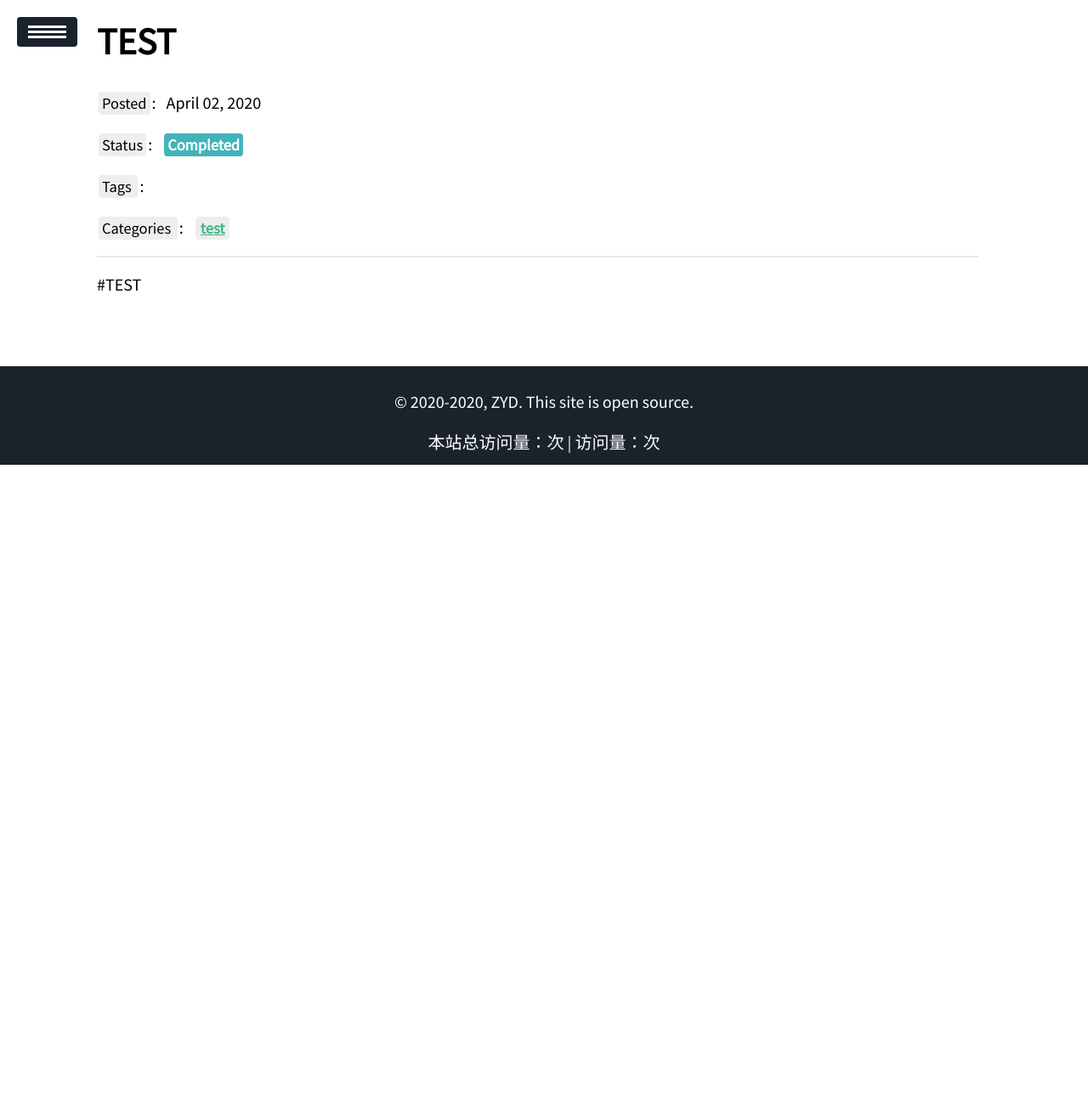
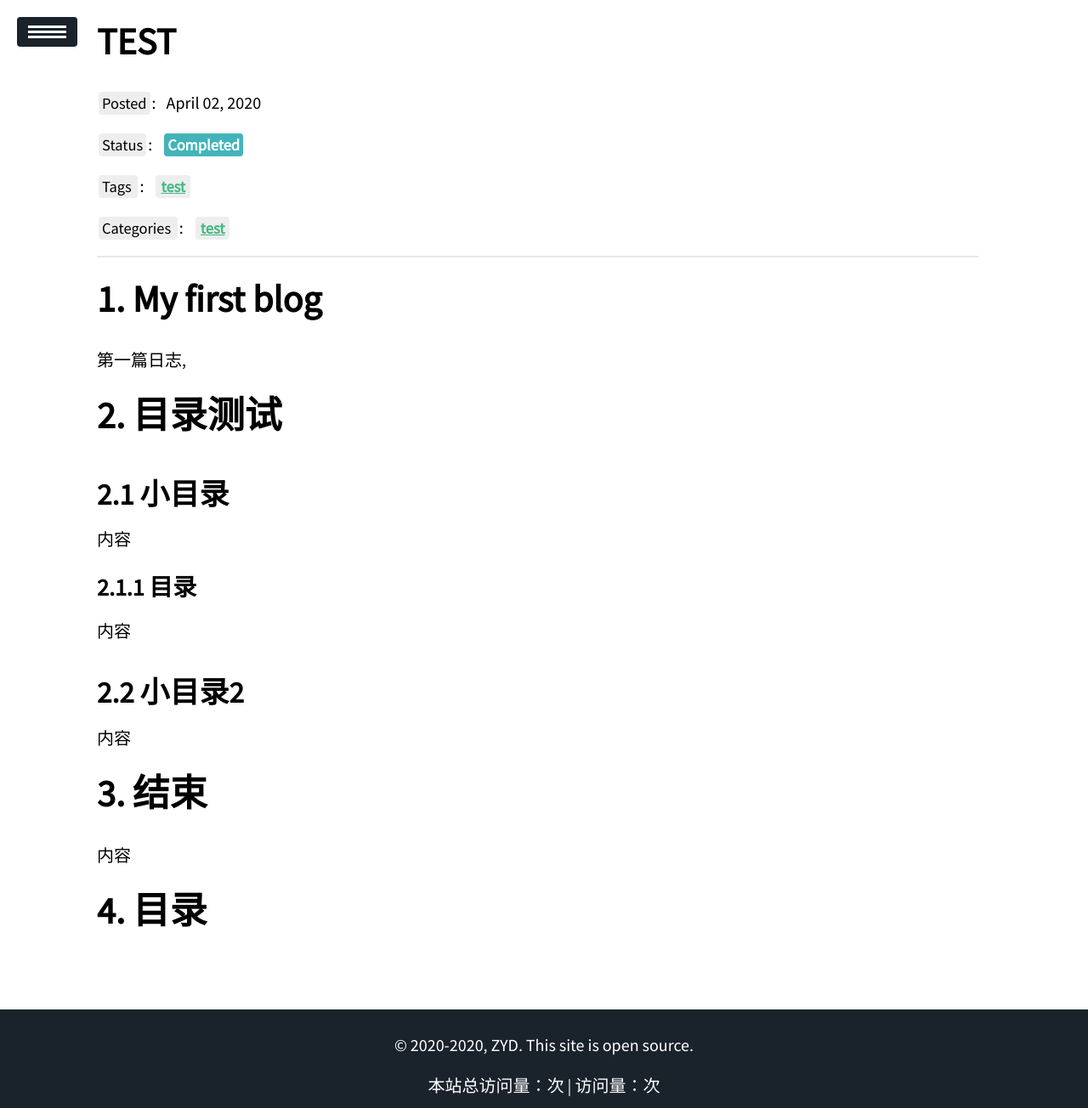
Before and after one commit to ZhaoYandong00/zhaoyandong00.github.io, a Jekyll site: the page built from _posts/2020-04-02-Test.md, in a window 1280 px wide. Shown: the whole page at 85% size. Built offline with Jekyll 4.4.1, drawn with Linux system fonts in a browser that asks for light colours; comment, search, counter and statistics services are not loaded; before the commit the page ends 900 px from its top, so only the background shows below that.

Commit message:
目录测试

```diff
--- a/_layouts/displayindex.html
+++ b/_layouts/displayindex.html
@@ -1,6 +1,5 @@
 <!-- 文章列表显示 -->
 <!DOCTYPE html>
-<html lang="en">
 
 <head>
    {% include head.html %}
--- a/_layouts/home.html
+++ b/_layouts/home.html
@@ -1,6 +1,5 @@
 <!-- 首页格式 -->
 <!DOCTYPE html>
-<html lang="en">
    <head>
       {% include head.html %}
       <!-- main style sheet -->
--- a/_layouts/post.html
+++ b/_layouts/post.html
@@ -1,6 +1,5 @@
 <!-- 文章格式 -->
 <!DOCTYPE html>
-<html lang="en">
 
 <head>
    {% include head.html %}
--- a/_posts/2020-04-02-Test.md
+++ b/_posts/2020-04-02-Test.md
@@ -2,6 +2,17 @@
 layout: post
 title:  "TEST"
 categories: test
-tages: test
+tags: test
 ---
-#TEST
+# My first blog
+第一篇日志,
+#  目录测试
+##  小目录
+ 内容
+###  目录
+ 内容
+## 小目录2
+内容
+# 结束
+内容
+#  目录
```
